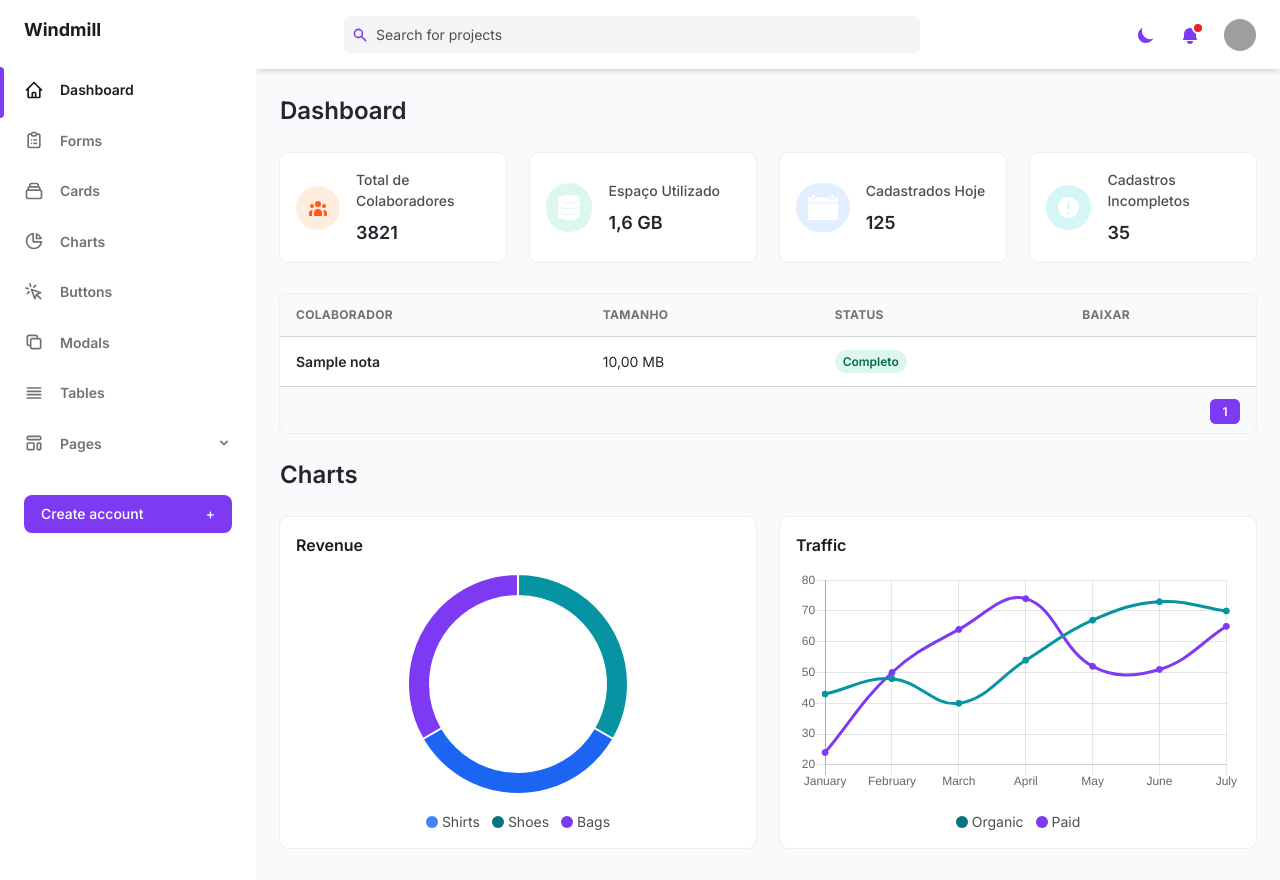
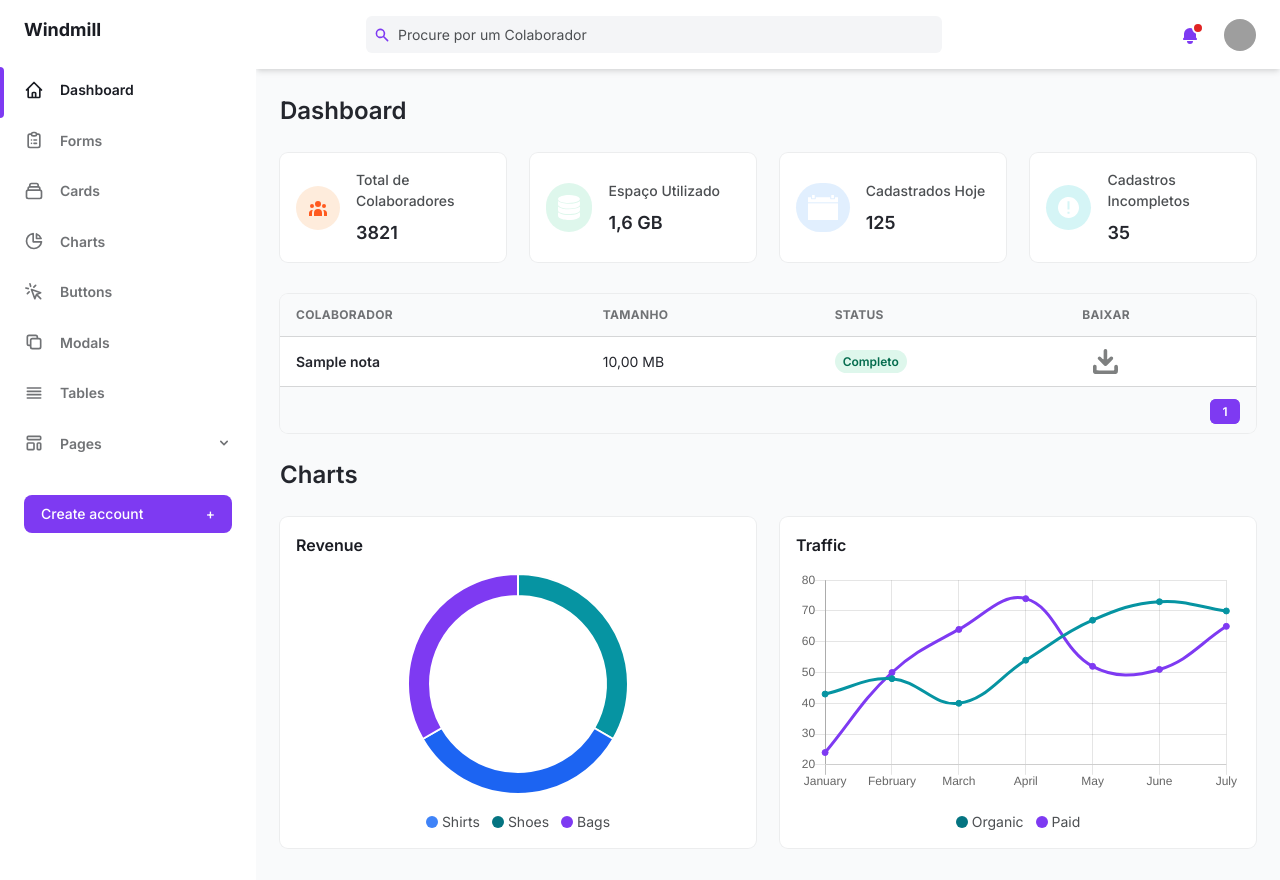
Before and after one commit to AXS05000/stor, a Django app: template templates/home.html in a window 1280 px wide. Run offline with Django 5.2, Linux system fonts and the light colour scheme; the template is opened without the code that fills it: most values are stand-ins (such as "Sample title", 1, 10 or a date in 2020); grey boxes are pictures that could not be loaded.

Commit message:
V - 18/02/2024 - 22:51

```diff
--- a/templates/home.html
+++ b/templates/home.html
@@ -1,10 +1,10 @@
 {% load static %}
 <!DOCTYPE html>
-<html :class="{ 'theme-dark': dark }" x-data="data()" lang="en">
+<html :class="{ 'theme-dark': dark }" x-data="data()" lang="pt-br">
   <head>
     <meta charset="UTF-8" />
     <meta name="viewport" content="width=device-width, initial-scale=1.0" />
-    <title>Windmill Dashboard</title>
+    <title>Dashboard</title>
     <link
       href="https://fonts.googleapis.com/css2?family=Inter:wght@400;500;600;700;800&display=swap"
       rel="stylesheet"
@@ -619,47 +619,13 @@
                 <input
                   class="w-full pl-8 pr-2 text-sm text-gray-700 placeholder-gray-600 bg-gray-100 border-0 rounded-md dark:placeholder-gray-500 dark:focus:shadow-outline-gray dark:focus:placeholder-gray-600 dark:bg-gray-700 dark:text-gray-200 focus:placeholder-gray-500 focus:bg-white focus:border-purple-300 focus:outline-none focus:shadow-outline-purple form-input"
                   type="text"
-                  placeholder="Search for projects"
+                  placeholder="Procure por um Colaborador"
                   aria-label="Search"
                 />
               </div>
             </div>
             <ul class="flex items-center flex-shrink-0 space-x-6">
-              <!-- Theme toggler -->
-              <li class="flex">
-                <button
-                  class="rounded-md focus:outline-none focus:shadow-outline-purple"
-                  @click="toggleTheme"
-                  aria-label="Toggle color mode"
-                >
-                  <template x-if="!dark">
-                    <svg
-                      class="w-5 h-5"
-                      aria-hidden="true"
-                      fill="currentColor"
-                      viewBox="0 0 20 20"
-                    >
-                      <path
-                        d="M17.293 13.293A8 8 0 016.707 2.707a8.001 8.001 0 1010.586 10.586z"
-                      ></path>
-                    </svg>
-                  </template>
-                  <template x-if="dark">
-                    <svg
-                      class="w-5 h-5"
-                      aria-hidden="true"
-                      fill="currentColor"
-                      viewBox="0 0 20 20"
-                    >
-                      <path
-                        fill-rule="evenodd"
-                        d="M10 2a1 1 0 011 1v1a1 1 0 11-2 0V3a1 1 0 011-1zm4 8a4 4 0 11-8 0 4 4 0 018 0zm-.464 4.95l.707.707a1 1 0 001.414-1.414l-.707-.707a1 1 0 00-1.414 1.414zm2.12-10.607a1 1 0 010 1.414l-.706.707a1 1 0 11-1.414-1.414l.707-.707a1 1 0 011.414 0zM17 11a1 1 0 100-2h-1a1 1 0 100 2h1zm-7 4a1 1 0 011 1v1a1 1 0 11-2 0v-1a1 1 0 011-1zM5.05 6.464A1 1 0 106.465 5.05l-.708-.707a1 1 0 00-1.414 1.414l.707.707zm1.414 8.486l-.707.707a1 1 0 01-1.414-1.414l.707-.707a1 1 0 011.414 1.414zM4 11a1 1 0 100-2H3a1 1 0 000 2h1z"
-                        clip-rule="evenodd"
-                      ></path>
-                    </svg>
-                  </template>
-                </button>
-              </li>
+
               <!-- Notifications menu -->
               <li class="relative">
                 <button
@@ -982,8 +948,8 @@
                         </span>
                         {% endif %}
                       </td>
-                      <td class="px-4 py-3 text-sm">
-                        <a href="{% url 'download_documentos_colaborador' documento.id %}"><img src="{% static 'assets_storage/img/pdf.svg' %}" alt="" class="img-fluid" style="max-height: 25px;"></a>
+                      <td class="px-2 py-3 text-sm">
+                        <a href="{% url 'download_documentos_colaborador' documento.id %}"><img src="{% static 'assets_storage/img/download.svg' %}" alt="" class="img-fluid" style="max-height: 25px; text-align: center; padding-left: 1.2rem;"></a>
                       </td>
                     </tr>
                   {% endfor %}
```
Also changed, not shown: static/assets_storage/img/download.svg (added), static/assets_storage/img/storage.svg.
